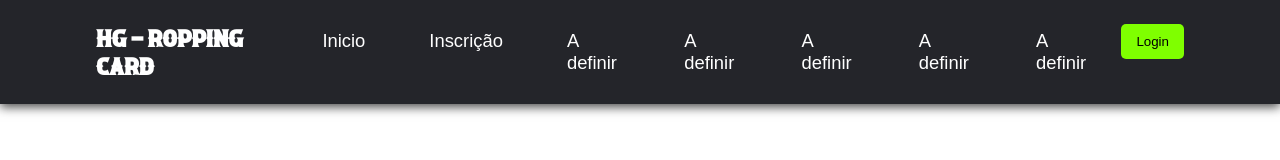
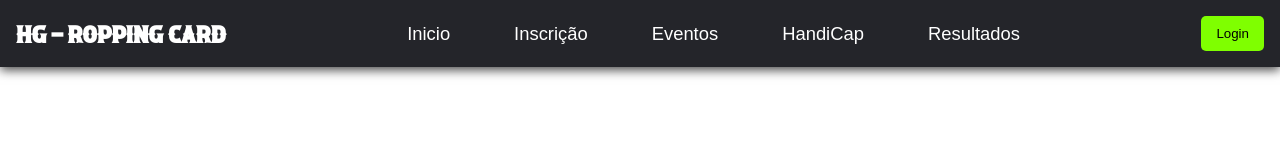
Before and after one commit to Hardilles/HG_Ropping_Card, a plain HTML site: page index.html in a window 1280 px wide. Drawn offline with nearby package versions, Linux system fonts and the light colour scheme.

Commit message:
ajuste menu

```diff
--- a/assets/css/style_index.css
+++ b/assets/css/style_index.css
@@ -23,7 +23,7 @@ header{
 .nav-bar{
     display: flex;
     justify-content: space-between;
-    padding: 1.5rem 6rem;
+    padding: 1rem 1rem;
 }
 
 .logo{
@@ -45,7 +45,9 @@ header{
     display: flex;
     justify-content: center;
     list-style: none;
+
 }
+
 
 .nav-item{
     margin: 0 2rem;
@@ -56,6 +58,12 @@ header{
     font-size: 1.15rem;
     color: #fff;
     font-weight: 400;
+    transition: all .5s ease-in-out; /*transição suave*/
+}
+
+.nav-link:hover{
+    color: chartreuse;
+
 }
 
 .login-button button{
--- a/index.html
+++ b/index.html
@@ -18,11 +18,9 @@
                 <ul>
                     <li class="nav-item"><a href="#" class="nav-link">Inicio</a></li>
                     <li class="nav-item"><a href="#" class="nav-link">Inscrição</a></li>
-                    <li class="nav-item"><a href="#" class="nav-link">A definir</a></li>
-                    <li class="nav-item"><a href="#" class="nav-link">A definir</a></li>
-                    <li class="nav-item"><a href="#" class="nav-link">A definir</a></li>
-                    <li class="nav-item"><a href="#" class="nav-link">A definir</a></li>
-                    <li class="nav-item"><a href="#" class="nav-link">A definir</a></li>
+                    <li class="nav-item"><a href="#" class="nav-link">Eventos</a></li>
+                    <li class="nav-item"><a href="#" class="nav-link">HandiCap</a></li>
+                    <li class="nav-item"><a href="#" class="nav-link">Resultados</a></li>
                 </ul>
             </div>
 
@@ -44,11 +42,9 @@
             <ul>
                 <li class="nav-item"><a href="#" class="nav-link">Inicio</a></li>
                 <li class="nav-item"><a href="#" class="nav-link">Inscrição</a></li>
-                <li class="nav-item"><a href="#" class="nav-link">A definir</a></li>
-                <li class="nav-item"><a href="#" class="nav-link">A definir</a></li>
-                <li class="nav-item"><a href="#" class="nav-link">A definir</a></li>
-                <li class="nav-item"><a href="#" class="nav-link">A definir</a></li>
-                <li class="nav-item"><a href="#" class="nav-link">A definir</a></li>
+                <li class="nav-item"><a href="#" class="nav-link">Eventos</a></li>
+                <li class="nav-item"><a href="#" class="nav-link">HandiCap</a></li>
+                <li class="nav-item"><a href="#" class="nav-link">Resultados</a></li>
             </ul>
 
             <div class="login-button">
```
